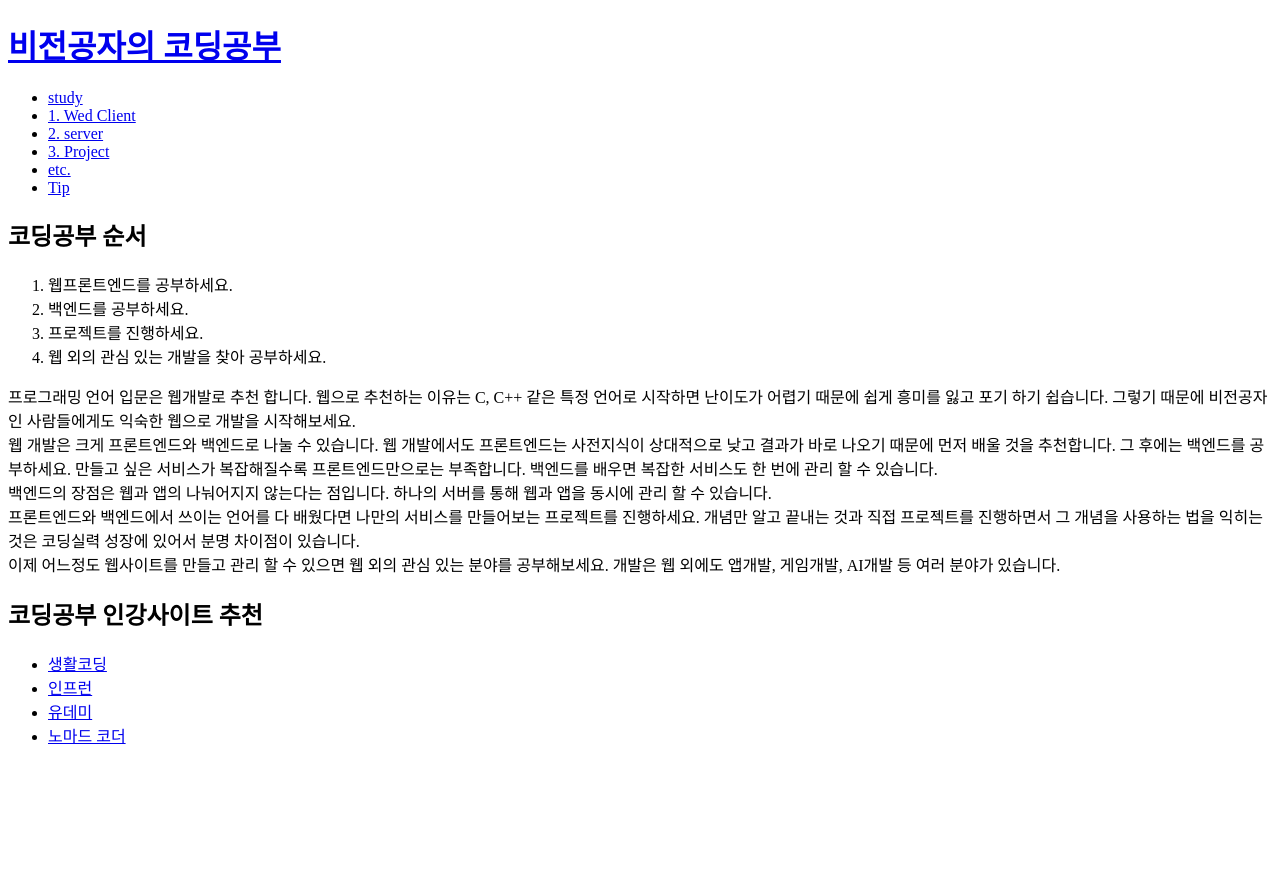
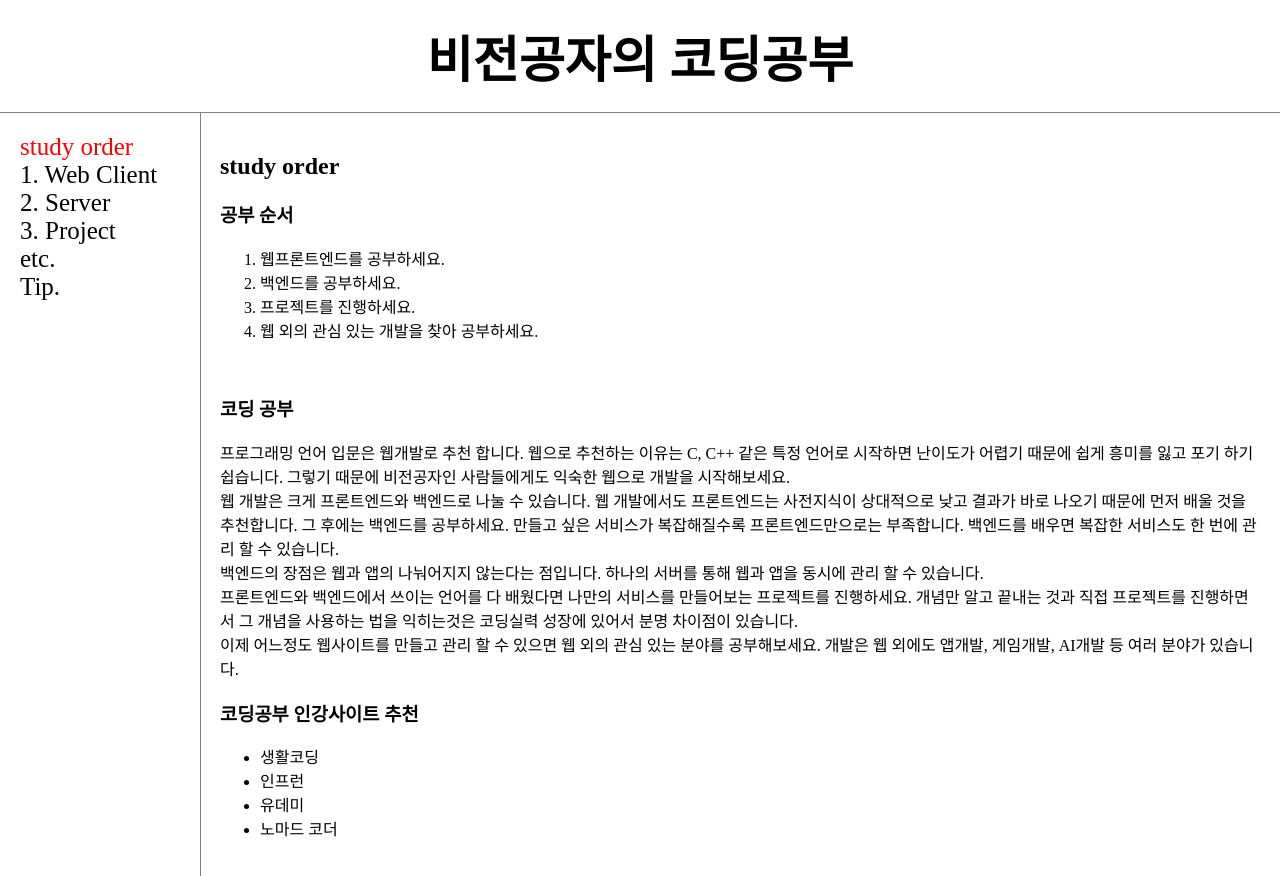
Before and after one commit to smkim9202/CodingStudy, a plain HTML site: page 1.html in a window 1280 px wide. Before the commit the page ends 800 px from the top, so only its background shows below. Drawn offline with Linux system fonts and the light colour scheme.

Commit message:
Add files via upload

```diff
--- a/1.html
+++ b/1.html
@@ -10,35 +10,36 @@
 
       gtag('config', 'G-4K87PB858G');
     </script>
-    <meta charset="utf-8">
+
     <meta name="description" content="비전공자의 코딩공부 순서">
     <meta name="keywords" content="비전공자 개발, 코딩공부 순서, 비전공자의 코딩공부">
     <meta name="author" content="개발슝이">
-
-    <title>study</title>
+    <meta charset="utf-8">
+    <title>study order</title>
+    <link rel="stylesheet" href="style.css">
   </head>
   <body>
-    <h1><a href="index.html">비전공자의 코딩공부</a></h1>
-
-<ul>
-<li><a href="1.html">study</a></li>
-<li><a href="2.html">1. Wed Client</a></li>
-<li><a href="3.html">2. server</a></li>
-<li><a href="4.html">3. Project</a></li>
-<li><a href="5.html">etc.</a></li>
-<li><a href="6.html">Tip</a></li>
+        <h1><a class="a" href="index.html">비전공자의 코딩공부</a></h1>
+      <div class="columns">
+        <ul class="list">
+          <li><a id="page" class="a" href="1.html">study order</a></li>
+          <li><a class="a" href="2.html">1. Web Client</a></li>
+          <li><a class="a" href="3.html">2. Server</a></li>
+          <li><a class="a" href="4.html">3. Project</a></li>
+          <li><a class="a" href="5.html">etc.</a></li>
+          <li><a class="a" href="6.html">Tip.</a></li>
         </ul>
-
-<h2>코딩공부 순서</h2>
-
+        <div class="article">
+          <h2> study order </h2>
+            <h3>공부 순서</h3>
             <ol>
               <li>웹프론트엔드를 공부하세요.</li>
               <li>백엔드를 공부하세요.</li>
               <li>프로젝트를 진행하세요.</li>
               <li>웹 외의 관심 있는 개발을 찾아 공부하세요.</li>
             </ol>
-
-<p>
+            <br>
+            <h3>코딩 공부</h3>
                 프로그래밍 언어 입문은 웹개발로 추천 합니다.
                 웹으로 추천하는 이유는 C, C++ 같은 특정 언어로 시작하면 난이도가 어렵기 때문에 쉽게 흥미를 잃고 포기 하기 쉽습니다.
                 그렇기 때문에 비전공자인 사람들에게도 익숙한 웹으로 개발을 시작해보세요.<br>
@@ -50,15 +51,14 @@
                 프론트엔드와 백엔드에서 쓰이는 언어를 다 배웠다면 나만의 서비스를 만들어보는 프로젝트를 진행하세요.
                 개념만 알고 끝내는 것과 직접 프로젝트를 진행하면서 그 개념을 사용하는 법을 익히는것은 코딩실력 성장에 있어서 분명 차이점이 있습니다.<br>
                 이제 어느정도 웹사이트를 만들고 관리 할 수 있으면 웹 외의 관심 있는 분야를 공부해보세요. 개발은 웹 외에도 앱개발, 게임개발, AI개발 등 여러 분야가 있습니다.<br>
-</p>
-
-<h2>코딩공부 인강사이트 추천</h2>
+            <h3>코딩공부 인강사이트 추천</h3>
               <ul>
-  <li><a href="https://www.opentutorials.org/" target="_blank" title="생활코딩 사이트">생활코딩</a></li>
-  <li><a href="https://www.inflearn.com/" target="_blank" title="인프런 사이트">인프런</a></li>
-  <li><a href="https://www.udemy.com/" target="_blank" title="유데미 사이트">유데미</a></li>
-  <li><a href="https://nomadcoders.co/" target="_blank" title="노마드코더 사이트">노마드 코더</a></li>
+                <li><a class="a" href="https://www.opentutorials.org/" target="_blank" title="생활코딩 사이트">생활코딩</a></li>
+                <li><a class="a" href="https://www.inflearn.com/" target="_blank" title="인프런 사이트">인프런</a></li>
+                <li><a class="a" href="https://www.udemy.com/" target="_blank" title="유데미 사이트">유데미</a></li>
+                <li><a class="a" href="https://nomadcoders.co/" target="_blank" title="노마드코더 사이트">노마드 코더</a></li>
               </ul>
-
+        </div>
+      </div>
   </body>
 </html>
--- /dev/null
+++ b/style.css
@@ -0,0 +1,52 @@
+  .a{
+    color: black;
+    text-decoration: none;
+  }
+  #page{
+    color: red;
+  }
+  body{
+    margin: 0;
+  }
+  .f-columns img{
+    padding: 20px;
+  }
+  h1 {
+    font-size: 50px;
+    text-align: center;
+    border-bottom: 1px solid gray;
+    margin: 0;
+    padding: 20px;
+  }
+  .list{
+    font-size:25px;
+    list-style: none;
+    border-right: 1px solid gray;
+    width:160px;
+    margin:0;
+    padding:20px;
+  }
+  .columns{
+    display: grid;
+    grid-template-columns: 200px 1fr;
+  }
+  .article{
+    padding:20px;
+  }
+  .article img{
+    display:block;margin:0px auto;
+  }
+  .article p{
+    padding:45px;
+  }
+  @media(max-width:750px){
+    .columns{
+      display:block;
+    }
+    .columns ul{
+      border-right:none;
+    }
+    .article{
+      border-top: 1px solid gray;
+    }
+  }
```
Also changed, not shown: 2.html (+21 -23 lines), 3.html (+19 -19 lines), 4.html (+17 -16 lines), 5.html (+17 -16 lines), 6.html (+20 -22 lines), index.html (+27 -28 lines). Lines whose indentation alone changed are shown as unchanged.
